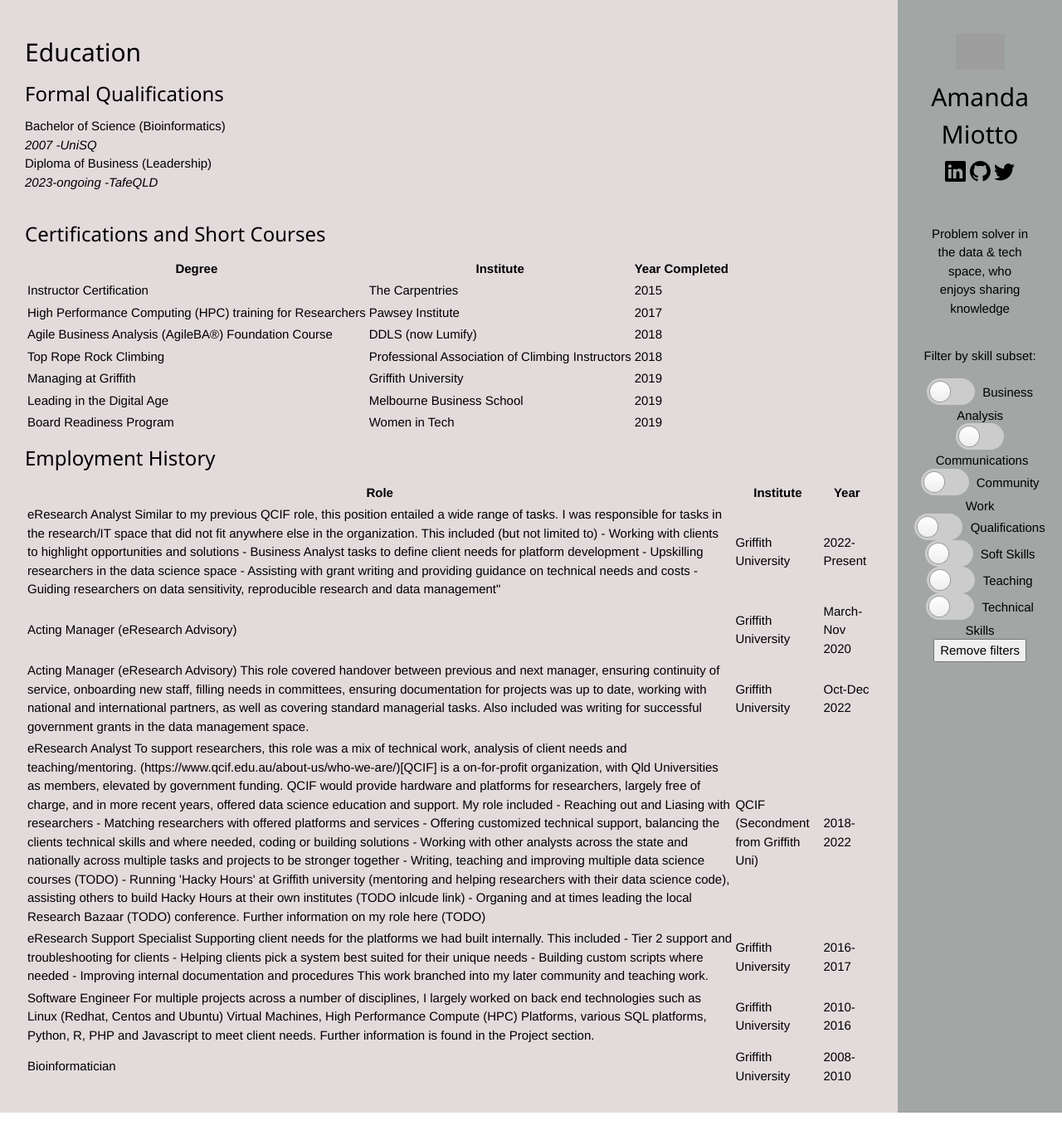
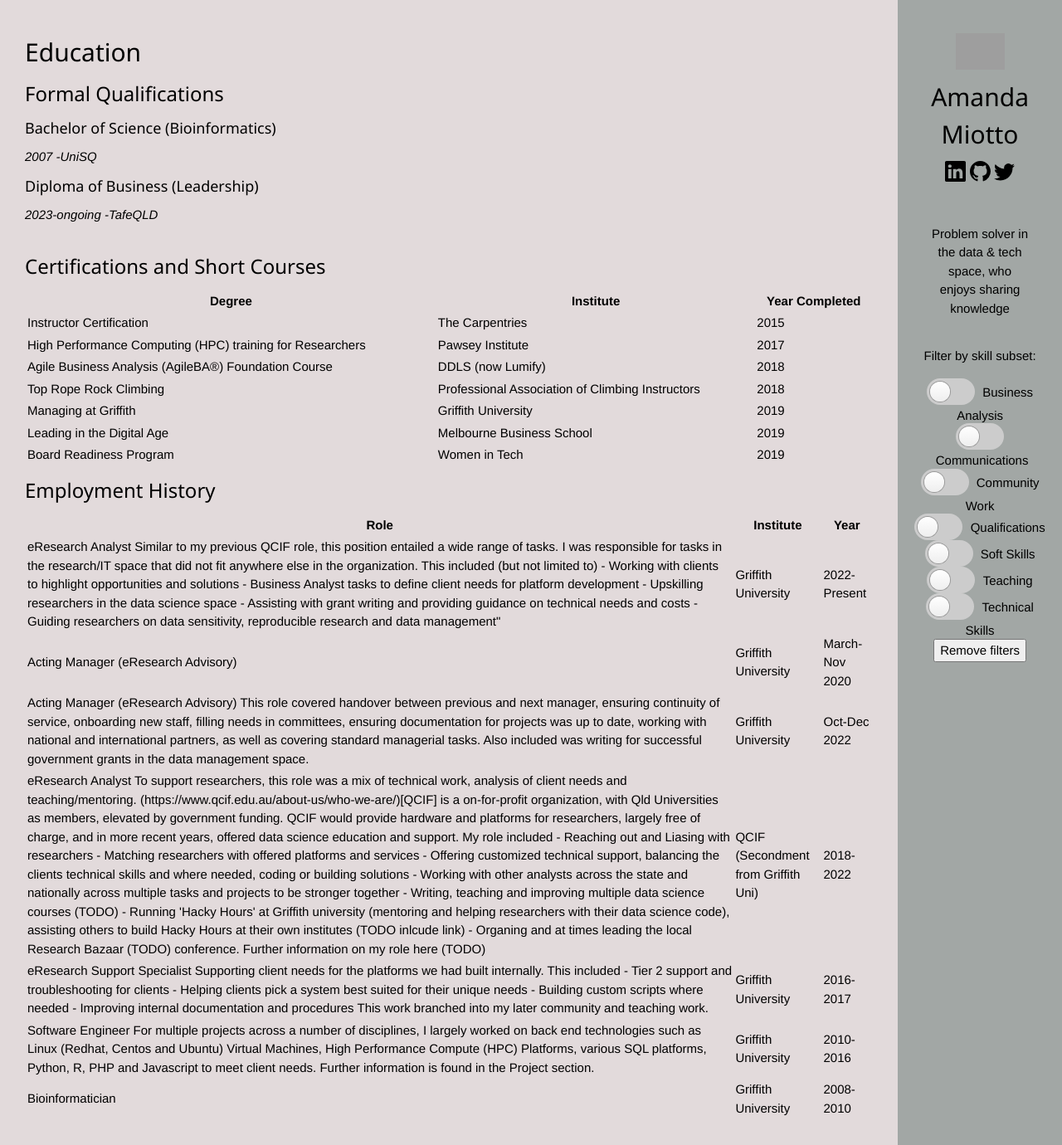
Before and after one commit to amandamiotto/amandamiotto.github.io, a Jekyll site: the page built from index.html, in a window 1280 px wide. Shown: the whole page at 83% size. Built offline with Jekyll 4.4.1, drawn with Linux system fonts in a browser that asks for light colours; before the commit the page ends 1341 px from its top, so only the background shows below that; grey boxes are pictures that could not be loaded.

Commit message:
Update mainsection.html

```diff
--- a/_includes/mainsection.html
+++ b/_includes/mainsection.html
@@ -4,44 +4,15 @@
 <h3> Formal Qualifications </h3>
 {% for t in site.data.LargeQual %}
 <div class="{{ t.Tags | join:" " }}" id="t.id">
-{{ t.name }}<br>
+<h5>{{ t.name }}<br></h5>
 <em>{{ t.Completed }} -{{ t.institute }}</em>
 </div>
 {% endfor %}
 
-<!--
-<table>
-<thead>
-  <tr>
-    <th>Degree</th>
-    <th>Institute</th>
-    <th>Year Completed</th>
-  </tr>
-</thead>
-<tbody>
-{% for t in site.data.LargeQual %}
-    <tr class="{{ t.Tags | join:" " }}">
-    <td>{{ t.name }}
-       {% if t.SubQuals %}
-       <details><summary>See Details</summary>
-         {% for SubQual in t.SubQuals %}
-            - {{ SubQual }}<br>
-         {% endfor %}
-       </details>
-       {% endif %}
-       </td>
-    <td>{{ t.institute }}</td>
-    <td>{{ t.Completed }}</td>
-  </tr>
-{% endfor %}
-
-</tbody>
-  </table>
--->
 <br>
 <h3> Certifications and Short Courses </h3>
 
-<table>
+<table style="width: 100%;">
 <thead>
   <tr>
     <th>Degree</th>
```
